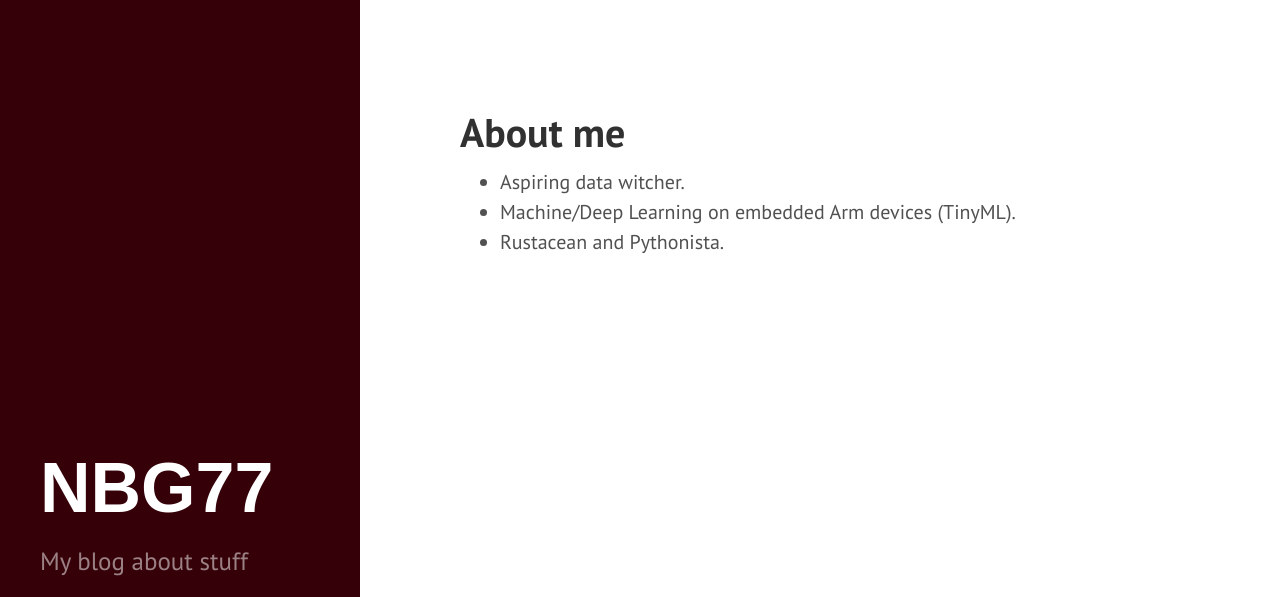
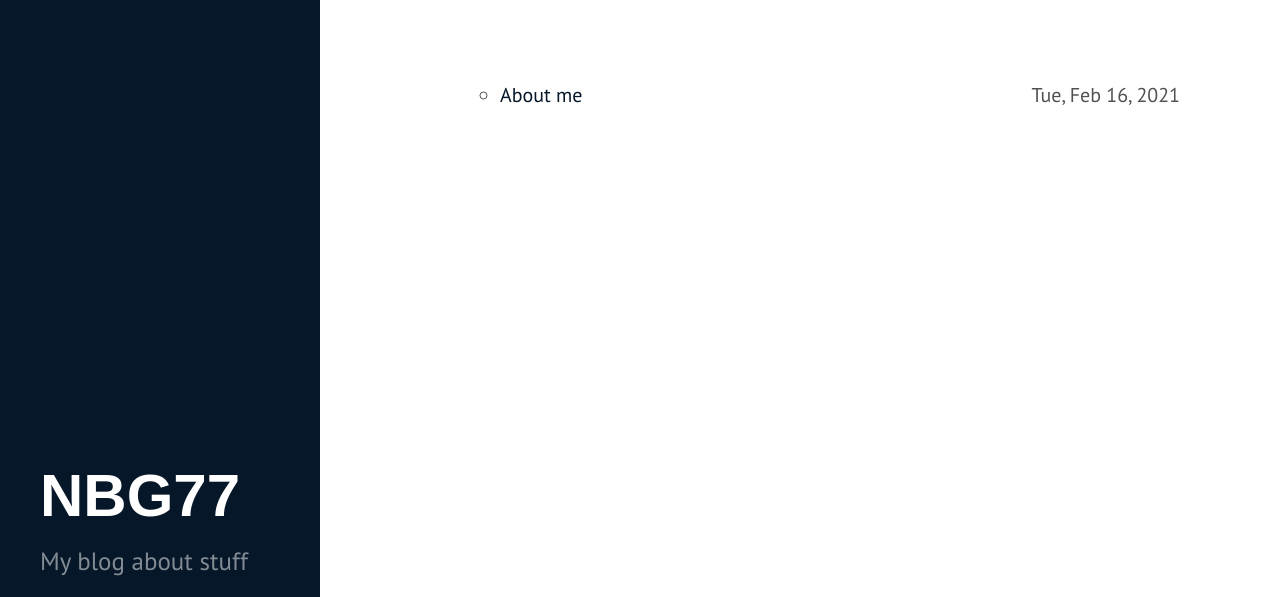
Before and after one commit to nebelgrau77/nebelgrau77.github.io, a plain HTML site: page about/index.html in a window 1280 px wide. Shown: the top 597 px of the page. Drawn offline with Linux system fonts and the light colour scheme; a web font is replaced by a local one.

Commit message:
experimenting with folders

```diff
--- a/about/index.html
+++ b/about/index.html
@@ -8,7 +8,7 @@
 
   <meta name="viewport" content="width=device-width, initial-scale=1.0">
 
-  <title>About me &middot; NBG77</title>
+  <title>Abouts &middot; NBG77</title>
   <meta name="description" content="" />
 
 
@@ -26,10 +26,11 @@
   <link rel="stylesheet" href="https://cdnjs.cloudflare.com/ajax/libs/font-awesome/4.7.0/css/font-awesome.min.css" />
 
 
+  <link href="https://nebelgrau77.github.io/about/index.xml" rel="alternate" type="application/rss+xml" title="NBG77" />
 
 </head>
 
-  <body class="theme-base-11 ">
+  <body class="theme-base-10 ">
   <aside class="sidebar">
   <div class="container sidebar-sticky">
     <div class="sidebar-about">
@@ -58,16 +59,11 @@
 </aside>
 
     <main class="content container">
-    <div class="post">
-  <h1>About me</h1>
-
-  <ul>
-<li>Aspiring data witcher.</li>
-<li>Machine/Deep Learning on embedded Arm devices (TinyML).</li>
-<li>Rustacean and Pythonista.</li>
+    <ul class="posts">
+<li>
+    <span><a href="https://nebelgrau77.github.io/about/about/">About me</a> <time class="pull-right post-list" datetime="2021-02-16T21:58:01&#43;0100">Tue, Feb 16, 2021</time></span>
+  </li>
 </ul>
-
-</div>
     </main>
 
 
--- a/css/hyde.css
+++ b/css/hyde.css
@@ -65,7 +65,7 @@ html {
     top: 0;
     left: 0;
     bottom: 0;
-    width: 18rem;
+    width: 16rem;
     text-align: left;
   }
 }
@@ -80,7 +80,7 @@ html {
   color: #fff;
   margin-top: 0;
   font-family: "Notable", sans-serif;
-  font-size: 3.50rem;
+  font-size: 3.00rem;
 }
 
 /* Sidebar nav */
@@ -166,7 +166,9 @@ a.sidebar-nav-item:focus {
   }
 }
 
-
+ul {
+  list-style-type: circle;
+}
 
 /*
  * Themes
```
Also changed, not shown: 404.html (+1 -1 lines), about/about/index.html (+2 -2 lines), categories/index.html (+1 -1 lines), index.html (+1 -1 lines), posts/frist_psot/index.html (+2 -2 lines), posts/index.html (+1 -1 lines), posts/second_post/index.html (+2 -2 lines), tags/index.html (+1 -1 lines).
